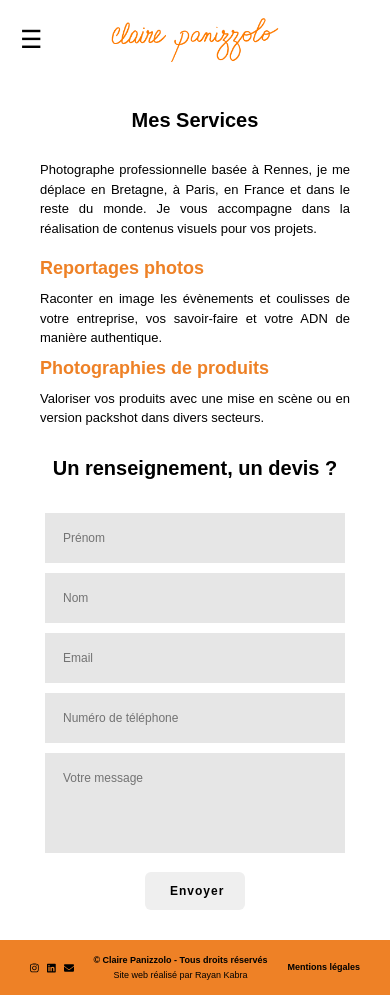
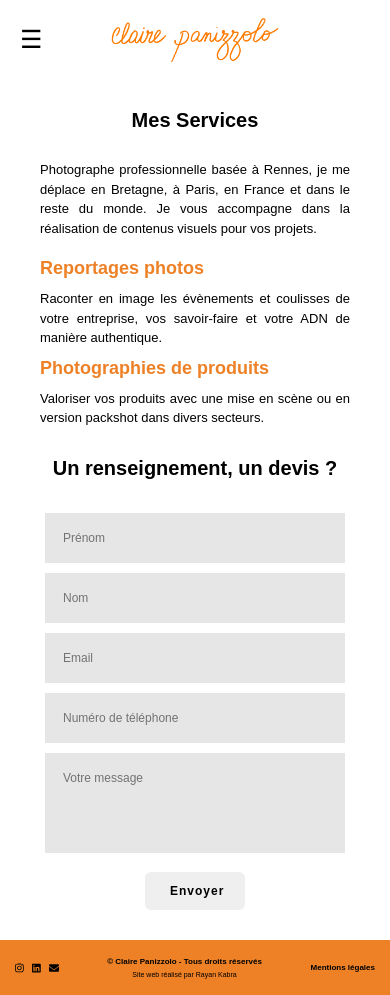
Before and after one commit to RayanKabra/Claire-Panizzolo, a React (Create React App) app: page /services in a window 390 px wide. Built offline with nearby package versions, Linux system fonts and the light colour scheme; a web font is replaced by a local one.

Commit message:
Responsive for smartphones and little laptops

```diff
--- a/src/styles/components/_about.scss
+++ b/src/styles/components/_about.scss
@@ -146,6 +146,8 @@
 //     }
 //   }
 // }
+
+// Iphone 14 pro Max
 @media screen and (width: 430px) {
   .about-container {
     .about-img img {
--- a/src/styles/components/_cta.scss
+++ b/src/styles/components/_cta.scss
@@ -6,7 +6,7 @@
       width: 325px;
       }
   .CTA-title {
-    padding-bottom: 55px;
+    padding-bottom: 40px;
   }
   .CTA-bg {
     display: flex;
--- a/src/styles/components/_footer.scss
+++ b/src/styles/components/_footer.scss
@@ -74,7 +74,7 @@
   .footer {
     .footer-container {
       width: calc(100% - 40px);
-      margin: 0 30px;
+      margin: 0 15px;
 
       .social-contact {
         h3 {
@@ -123,14 +123,14 @@
       }
       .footer-middle-part {
         p {
-          font-size: 9px;
+          font-size: 7px;
         }
         .copyright {
-          font-size: 9px;
+          font-size: 8px;
         }
       }
       .legal-informations {
-        font-size: 9px;
+        font-size: 8px;
       }
     }
   }
```
